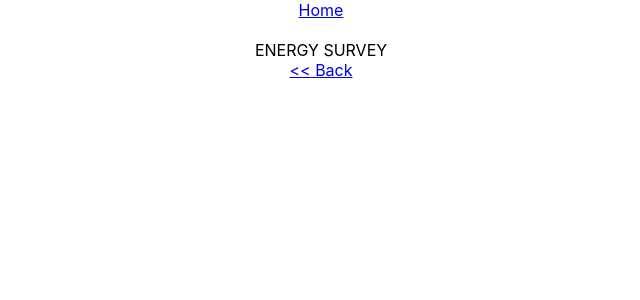
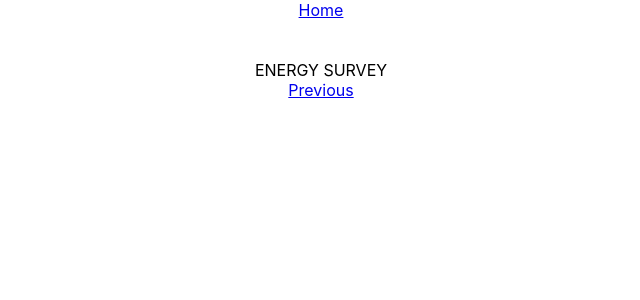
Before and after one commit to hiddencilantro/the-nobrac-initiative, a React (Create React App) app: page /survey/energy in a window 1280 px wide. Shown: the top 300 px of the page, without its empty margins (319-959 px from the left). Built offline with nearby package versions, Linux system fonts and the light colour scheme.

Commit message:
rough sketch of app flow

```diff
--- a/src/components/Survey.js
+++ b/src/components/Survey.js
@@ -1,33 +1,38 @@
+import Categories from './survey/Categories'
 import { Routes, Route } from 'react-router-dom';
-import React, { useState } from 'react';
 import Travel from './survey/Travel';
 import Energy from './survey/Energy';
+// import React, { useState } from 'react';
+// import { useDispatch } from 'react-redux';
 
 function Survey(props) {
-  // const [travel, setTravel] = useState({});
-  // const [energy, setEnergy] = useState({});
+  // const [bus, setBus] = useState({
+  //   "emission_factor": "passenger_vehicle-vehicle_type_bus-fuel_source_na-distance_na-engine_size_na",
+  //   "parameters": {
+  //     "passengers": 1,
+  //     "distance": 0,
+  //     "distance_unit": "mi"
+  //   }
+  // });
 
-  // const userData = {
-  //   travel,
-  //   energy
+  // const dispatch = useDispatch();
+
+  // const userData = [bus, ];
+
+  // const sendDispatch = () => {
+  //   dispatch(calculateFootprint(userData));
   // };
 
-  // const fireDispatch = () => {
-  //   props.sendData(userData)
-  // }
-
   return (
-    <Routes>
-        <Route path="travel" element={<Travel />} />
-        <Route path="energy" element={<Energy />} />
-    </Routes>
+    <div>
+      {/* <Categories /> */}
+      <br />
+      <Routes>
+          <Route path="travel" element={<Travel />} />
+          <Route path="energy" element={<Energy />} />
+      </Routes>
+    </div>
   );
 }
 
-// mapDispatchToProps = dispatch => {
-//   return {
-//     sendData: data => dispatch(calculateFootprint(data))
-//   }
-// }
-
 export default Survey;
--- /dev/null
+++ b/src/components/survey/Categories.js
@@ -0,0 +1,12 @@
+import { Link } from 'react-router-dom';
+
+function Categories() {
+    return (
+        <div>
+            <Link to="/survey/travel">Travel</Link>
+            <Link to="/survey/energy">Energy</Link>
+        </div>
+    );
+}
+
+export default Categories;
--- a/src/components/survey/Energy.js
+++ b/src/components/survey/Energy.js
@@ -5,7 +5,7 @@ function Energy() {
         <div>
             ENERGY SURVEY
             <br />
-            <Link to="/survey/travel">{"<<"} Back</Link>
+            <Link to="/survey/travel">Previous</Link>
         </div>
     );
 }
--- a/src/components/survey/Travel.js
+++ b/src/components/survey/Travel.js
@@ -15,7 +15,7 @@ function Travel() {
         <div>
             TRAVEL SURVEY
             <br />
-            <button onClick={handleSubmit}>Next {">>"}</button>
+            <button onClick={handleSubmit}>Next</button>
         </div>
     );
 }
```
